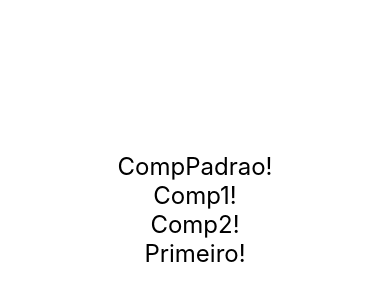
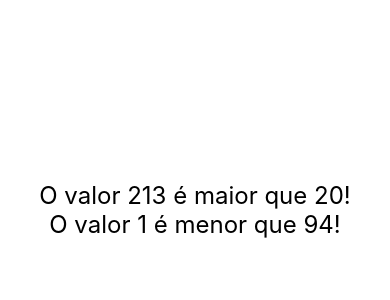
Before and after one commit to dronan/exercise-react-native, a React Native app: screen / in a window 390 px wide. Shown: the part 212-512 px from the top of the page. Built offline with nearby package versions, Linux system fonts and the light colour scheme.

Commit message:
passando parametros, visualizando com console.warn e if simples

```diff
--- a/src/App.js
+++ b/src/App.js
@@ -3,14 +3,17 @@ import {StyleSheet, View} from 'react-native';
 
 import Primeiro from './components/Primeiro';
 import CompPadrao, {Comp1, Comp2} from './components/Multi';
+import MinMax from './components/MinMax';
 
 export default () => {
   return (
     <View style={style.App}>
-      <CompPadrao />
+      <MinMax min={213} max={20} />
+      <MinMax min={1} max={94} />
+      {/* <CompPadrao />
       <Comp1 />
       <Comp2 />
-      <Primeiro />
+      <Primeiro /> */}
     </View>
   );
 };
@@ -20,5 +23,6 @@ const style = StyleSheet.create({
     flex: 1,
     justifyContent: 'center',
     alignItems: 'center',
+    padding: 20,
   },
 });
--- /dev/null
+++ b/src/components/MinMax.js
@@ -0,0 +1,14 @@
+import React from 'react';
+import {Text} from 'react-native';
+import Estilo from './estilo';
+
+export default param => {
+  console.warn(param);
+  const {min, max} = param;
+  const resultado = min > max ? 'maior' : 'menor';
+  return (
+    <Text style={Estilo.textGrande}>
+      O valor {min} é {resultado} que {max}!
+    </Text>
+  );
+};
```
